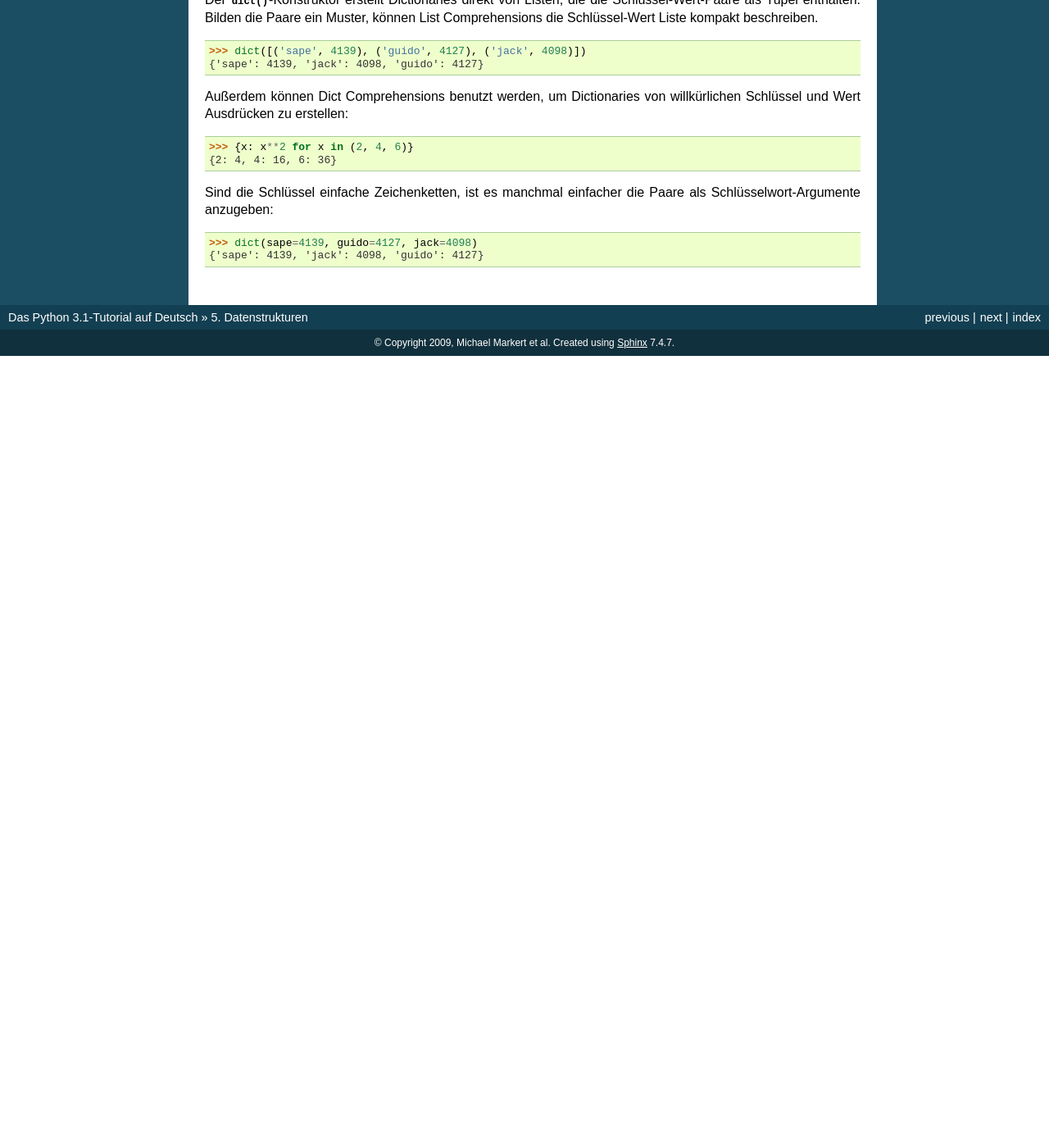
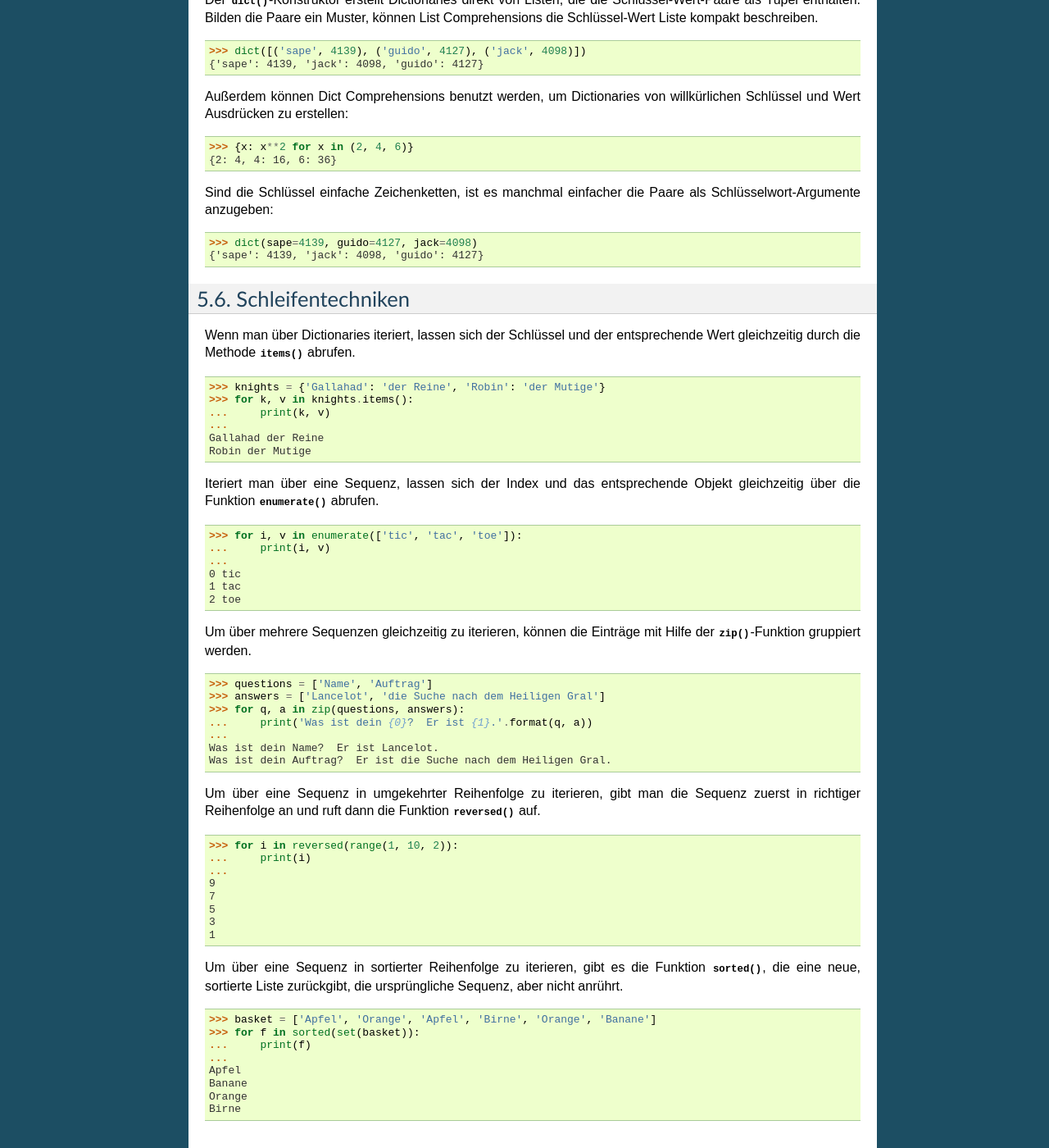
Before and after one commit to cofi/py-tutorial-de, a Sphinx documentation site: the page built from source/datastructures.rst, in a window 1280 px wide and 1400 px high, scrolled down 7172 px. Shown: the whole window at 82% size. Built offline with Sphinx 7.4.7, drawn with Linux system fonts in a browser that asks for light colours; before the commit the page ends 7606 px from its top, so only the background shows below that; some of the changed text lies outside the part shown.

Commit message:
Translated section 5.6 (Issue #27)

```diff
--- a/source/datastructures.rst
+++ b/source/datastructures.rst
@@ -496,3 +496,68 @@ als Schlüsselwort-Argumente anzugeben::
 
    >>> dict(sape=4139, guido=4127, jack=4098)
    {'sape': 4139, 'jack': 4098, 'guido': 4127}
+
+
+.. _tut-loopidioms:
+
+Schleifentechniken
+==================
+
+Wenn man über Dictionaries iteriert, lassen sich der Schlüssel und der
+entsprechende Wert gleichzeitig durch die Methode :meth:`items` abrufen. ::
+
+
+    >>> knights = {'Gallahad': 'der Reine', 'Robin': 'der Mutige'}
+    >>> for k, v in knights.items():
+    ...     print(k, v)
+    ...
+    Gallahad der Reine
+    Robin der Mutige
+
+Iteriert man über eine Sequenz, lassen sich der Index und das entsprechende
+Objekt gleichzeitig über die Funktion :func:`enumerate` abrufen. ::
+
+    >>> for i, v in enumerate(['tic', 'tac', 'toe']):
+    ...     print(i, v)
+    ...
+    0 tic
+    1 tac
+    2 toe
+
+Um über mehrere Sequenzen gleichzeitig zu iterieren, können die Einträge mit
+Hilfe der :func:`zip`-Funktion gruppiert werden. ::
+
+
+    >>> questions = ['Name', 'Auftrag']
+    >>> answers = ['Lancelot', 'die Suche nach dem Heiligen Gral']
+    >>> for q, a in zip(questions, answers):
+    ...     print('Was ist dein {0}?  Er ist {1}.'.format(q, a))
+    ...
+    Was ist dein Name?  Er ist Lancelot.
+    Was ist dein Auftrag?  Er ist die Suche nach dem Heiligen Gral.
+
+Um über eine Sequenz in umgekehrter Reihenfolge zu iterieren, gibt man die
+Sequenz zuerst in richtiger Reihenfolge an und ruft dann die Funktion
+:func:`reversed` auf. ::
+
+    >>> for i in reversed(range(1, 10, 2)):
+    ...     print(i)
+    ...
+    9
+    7
+    5
+    3
+    1
+
+Um über eine Sequenz in sortierter Reihenfolge zu iterieren, gibt es die
+Funktion :func:`sorted`, die eine neue, sortierte Liste zurückgibt, die
+ursprüngliche Sequenz, aber nicht anrührt. ::
+
+    >>> basket = ['Apfel', 'Orange', 'Apfel', 'Birne', 'Orange', 'Banane']
+    >>> for f in sorted(set(basket)):
+    ...     print(f)
+    ...
+    Apfel
+    Banane
+    Orange
+    Birne
```
